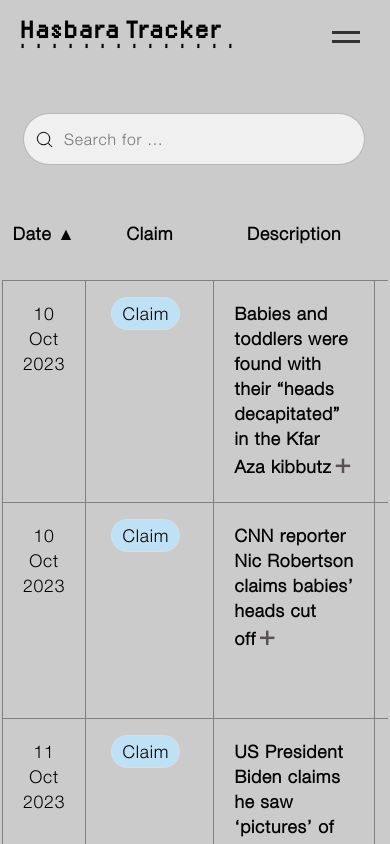
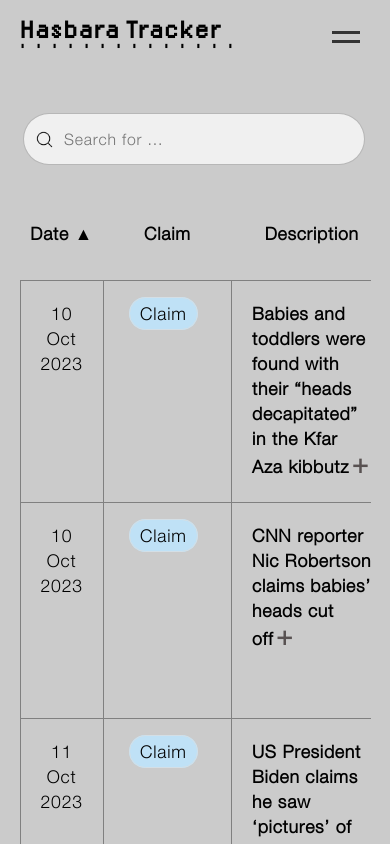
Before and after one commit to tamtzekin/hasbara-tracker, a React (Create React App) app: page /tracker in a window 390 px wide. Shown: the top 844 px of the page. Built offline with nearby package versions, Linux system fonts and the light colour scheme.

Commit message:
adjust table width

```diff
--- a/src/components/Tracker.css
+++ b/src/components/Tracker.css
@@ -416,8 +416,8 @@ ul {
 
     .tracker-container {
         margin-top: 10%;
-        width: 110%;
-        margin-left: -5%;
+        width: 100%;
+        margin-left: 0%;
         overflow-x: auto;
         -webkit-overflow-scrolling: touch;
         /* overflow-y: auto; */
```
